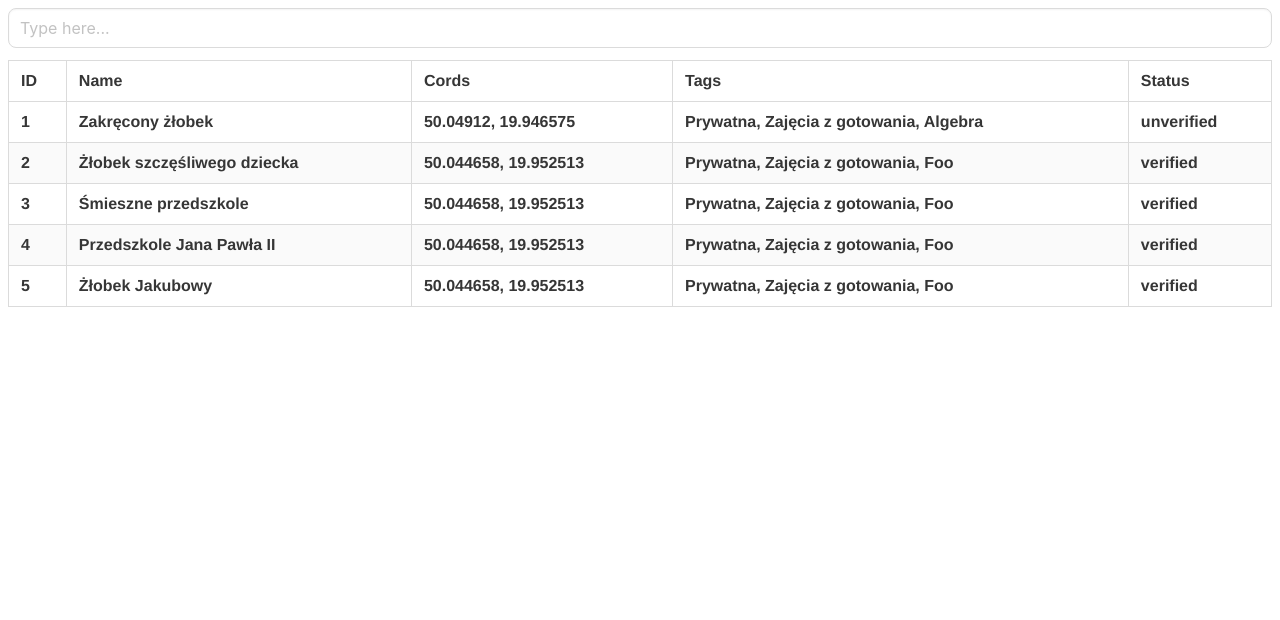
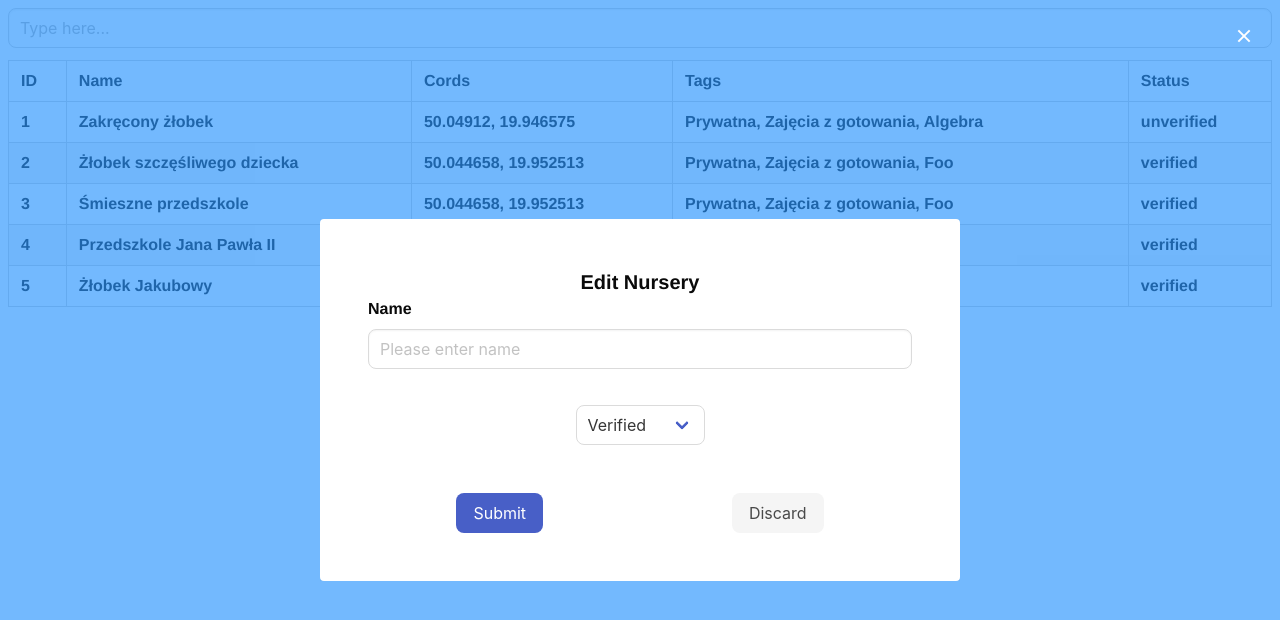
Before and after one commit to Zyar3k/vue_recruitment-lk, a Vue app: page / in a window 1280 px wide. Shown: the top 620 px of the page. Built offline with nearby package versions, Linux system fonts and the light colour scheme; the HTML template or start-up script is replaced by a standard one.

Commit message:
Add modal view

```diff
--- /dev/null
+++ b/src/components/Modal.vue
@@ -0,0 +1,73 @@
+<template>
+   <div class="modal is-active">
+      <div class="modal-background" @click="closeModal"></div>
+      <div class="modal-content">
+         <form class="card p-6">
+            <h2 class="has-text-black is-size-5 has-text-weight-bold">
+               Edit Nursery
+            </h2>
+            <div class="field">
+               <label
+                  class="label has-text-black is-size-6 has-text-left has-text-weight-bold"
+                  >Name</label
+               >
+               <div class="control">
+                  <input
+                     ref="name"
+                     class="input"
+                     type="text"
+                     placeholder="Please enter name"
+                  />
+               </div>
+            </div>
+            <div class="select m-5 mb-6">
+               <select>
+                  <option value="verified">Verified</option>
+                  <option value="unverified">unverified</option>
+               </select>
+            </div>
+            <div
+               class="field is-grouped is-flex is-justify-content-space-around"
+            >
+               <div class="control">
+                  <button
+                     type="submit"
+                     aria-label="close"
+                     class="button is-link"
+                  >
+                     Submit
+                  </button>
+               </div>
+               <div class="control">
+                  <button
+                     type="submit"
+                     aria-label="close"
+                     class="button is-light"
+                  >
+                     Discard
+                  </button>
+               </div>
+            </div>
+         </form>
+         <button
+            class="modal-close is-large"
+            aria-label="close"
+            @click="closeModal"
+         ></button>
+      </div>
+   </div>
+</template>
+
+<script>
+export default {
+   setup(_, { emit }) {
+      const closeModal = () => emit('close-modal')
+
+      return {
+         closeModal
+      }
+   }
+}
+</script>
+
+<style></style>
--- a/src/views/List/ListView.vue
+++ b/src/views/List/ListView.vue
@@ -10,17 +10,19 @@
             />
          </div>
       </div>
-      <Table :content="tableContent" :config="tableConfig" />
+      <Table :content="tableContent" :config="tableConfig" @select="onSelect" />
+      <Modal v-if="isModalOpen" @close-modal="onCloseModal" />
    </div>
 </template>
 <script>
 import Table from '@/components/Table.vue'
-import { computed, onMounted, reactive } from 'vue'
+import Modal from '@/components/Modal.vue'
+import { computed, onMounted, reactive, ref } from 'vue'
 import { filterList, mapList } from './listHelper'
 import dummy from '@/assets/dummy.json'
 import timeout from 'q'
 export default {
-   components: { Table },
+   components: { Table, Modal },
    setup() {
       const tableConfig = {
          columns: [
@@ -31,12 +33,16 @@ export default {
             { key: 'status', header: 'Status' }
          ]
       }
+
+      const isModalOpen = ref(true)
+
       const state = reactive({
          items: [],
          initLoading: true,
          search: '',
          timeout
       })
+
       const tableContent = computed(() =>
          state.items.filter(item => filterList(item, state.search)).map(mapList)
       )
@@ -49,14 +55,31 @@ export default {
             setTimeout(() => {
                state.items = dummy
                resolve()
-            }, 500)
+            }, 5) // simulate server latency change after work
          })
       }
+
       onMounted(async () => {
          await mockRequest()
          state.loading = false
       })
-      return { tableContent, tableConfig, onInput }
+
+      const onSelect = row => {
+         state.currentItem = row
+         isModalOpen.value = true
+      }
+
+      const onCloseModal = () => {
+         isModalOpen.value = false
+      }
+      return {
+         isModalOpen,
+         onCloseModal,
+         onInput,
+         onSelect,
+         tableConfig,
+         tableContent
+      }
    }
 }
 </script>
```
Also changed, not shown: 1 other file (tests, documents, lock files or other folders).
